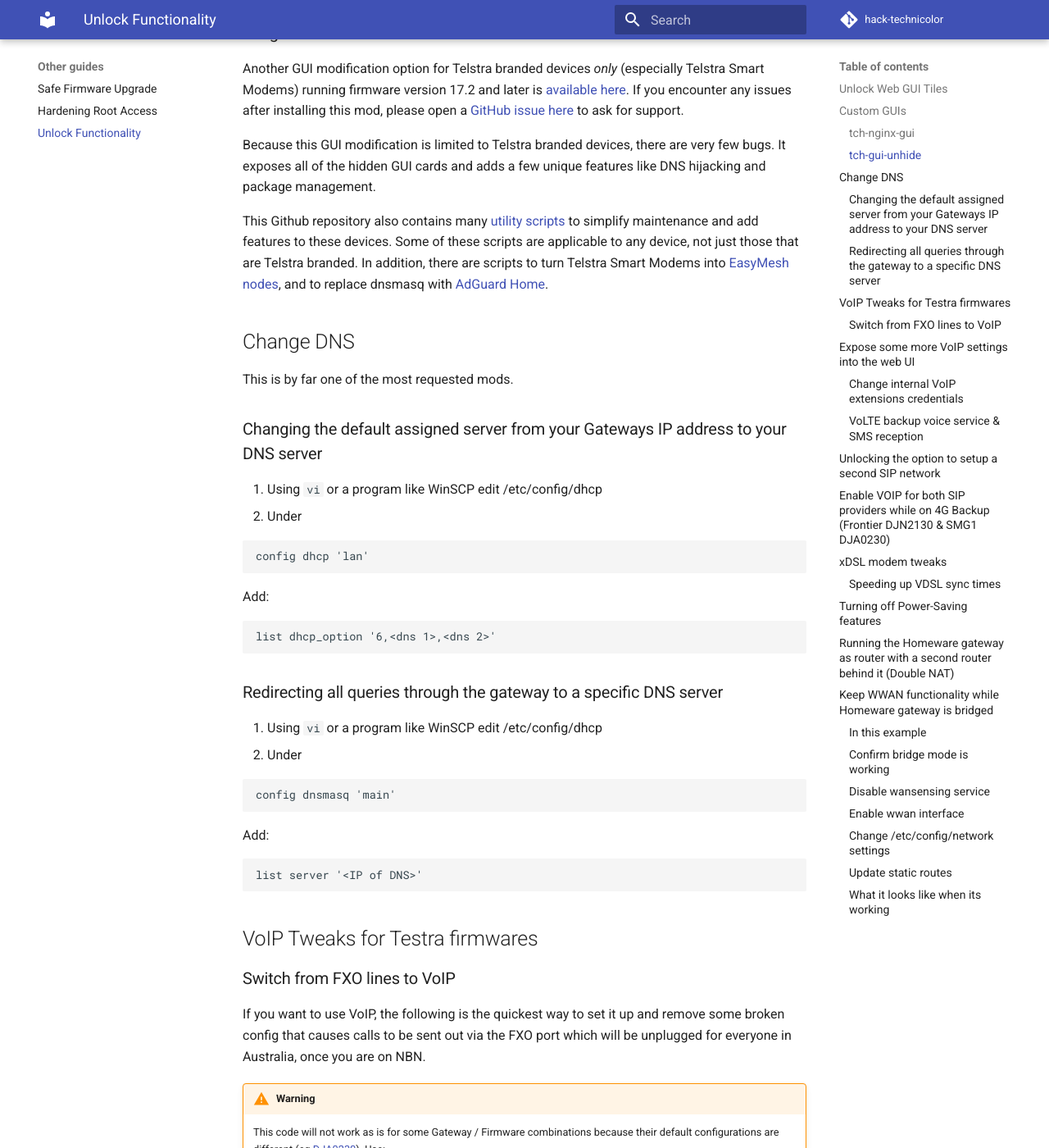
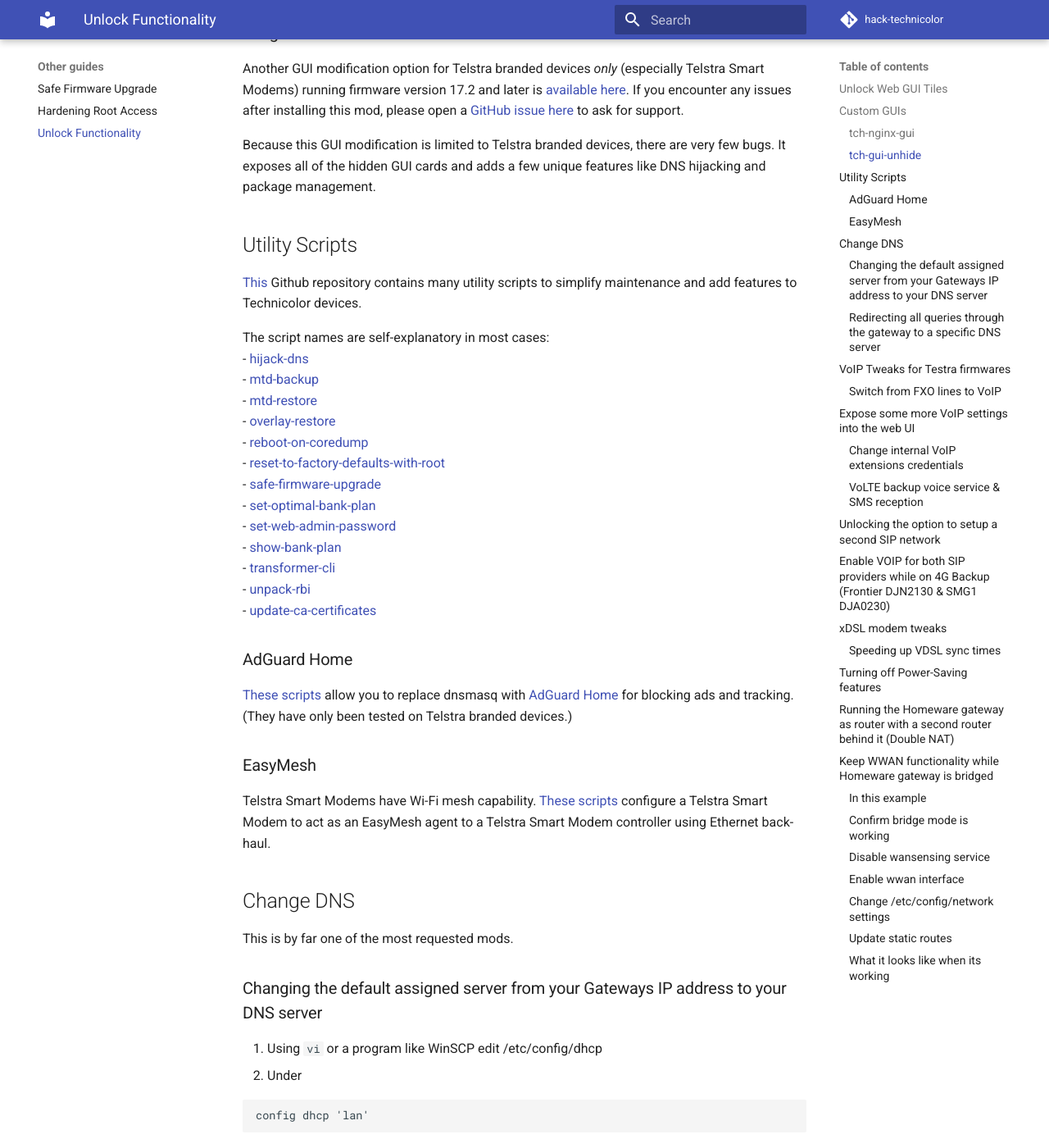
Before and after one commit to hack-technicolor/hack-technicolor, an MkDocs documentation site: the page built from docs/Unlock.md, in a window 1280 px wide and 1400 px high, scrolled down 1968 px. Shown: the whole window at 82% size. Built offline with MkDocs 1.6.1 and Material for MkDocs 9.7.7, drawn with Linux system fonts in a browser that asks for light colours; comment, search, counter and statistics services are not loaded.

Commit message:
Split the scripts info into separate sections

```diff
--- a/docs/Unlock.md
+++ b/docs/Unlock.md
@@ -72,8 +72,32 @@
 
 Because this GUI modification is limited to Telstra branded devices, there are very few bugs. It exposes all of the hidden GUI cards and adds a few unique features like DNS hijacking and package management.
 
-This Github repository also contains many [utility scripts](https://github.com/seud0nym/tch-gui-unhide/tree/master/utilities#readme) to simplify maintenance and add features to these devices. Some of these scripts are applicable to any device, not just those that are Telstra branded. In addition, there are scripts to turn Telstra Smart Modems into [EasyMesh nodes](https://github.com/seud0nym/tch-gui-unhide/tree/master/wifi-booster#readme), and to replace dnsmasq with [AdGuard Home](https://github.com/seud0nym/tch-gui-unhide/tree/master/adguard#readme).
+## Utility Scripts
 
+[This](https://github.com/seud0nym/tch-gui-unhide/tree/master/utilities#readme) Github repository contains many utility scripts to simplify maintenance and add features to Technicolor devices.
+
+The script names are self-explanatory in most cases:
+- [hijack-dns](https://github.com/seud0nym/tch-gui-unhide/tree/master/utilities#hijack-dns)
+- [mtd-backup](https://github.com/seud0nym/tch-gui-unhide/tree/master/utilities#mtd-backup)
+- [mtd-restore](https://github.com/seud0nym/tch-gui-unhide/tree/master/utilities#mtd-restore)
+- [overlay-restore](https://github.com/seud0nym/tch-gui-unhide/tree/master/utilities#overlay-restore)
+- [reboot-on-coredump](https://github.com/seud0nym/tch-gui-unhide/tree/master/utilities#reboot-on-coredump)
+- [reset-to-factory-defaults-with-root](https://github.com/seud0nym/tch-gui-unhide/tree/master/utilities#reset-to-factory-defaults-with-root)
+- [safe-firmware-upgrade](https://github.com/seud0nym/tch-gui-unhide/tree/master/utilities#safe-firmware-upgrade)
+- [set-optimal-bank-plan](https://github.com/seud0nym/tch-gui-unhide/tree/master/utilities#set-optimal-bank-plan)
+- [set-web-admin-password](https://github.com/seud0nym/tch-gui-unhide/tree/master/utilities#set-web-admin-password)
+- [show-bank-plan](https://github.com/seud0nym/tch-gui-unhide/tree/master/utilities#show-bank-plan)
+- [transformer-cli](https://github.com/seud0nym/tch-gui-unhide/tree/master/utilities#transformer-cli)
+- [unpack-rbi](https://github.com/seud0nym/tch-gui-unhide/tree/master/utilities#unpack-rbi)
+- [update-ca-certificates](https://github.com/seud0nym/tch-gui-unhide/tree/master/utilities#update-ca-certificates)
+
+### AdGuard Home
+
+[These scripts](https://github.com/seud0nym/tch-gui-unhide/tree/master/adguard#readme) allow you to replace dnsmasq with [AdGuard Home](https://github.com/AdguardTeam/AdGuardHome) for blocking ads and tracking. (They have only been tested on Telstra branded devices.)
+
+### EasyMesh
+
+Telstra Smart Modems have Wi-Fi mesh capability. [These scripts](https://github.com/seud0nym/tch-gui-unhide/tree/master/wifi-booster#readme) configure a Telstra Smart Modem to act as an EasyMesh agent to a Telstra Smart Modem controller using Ethernet back-haul.
 
 ## Change DNS
 
```
